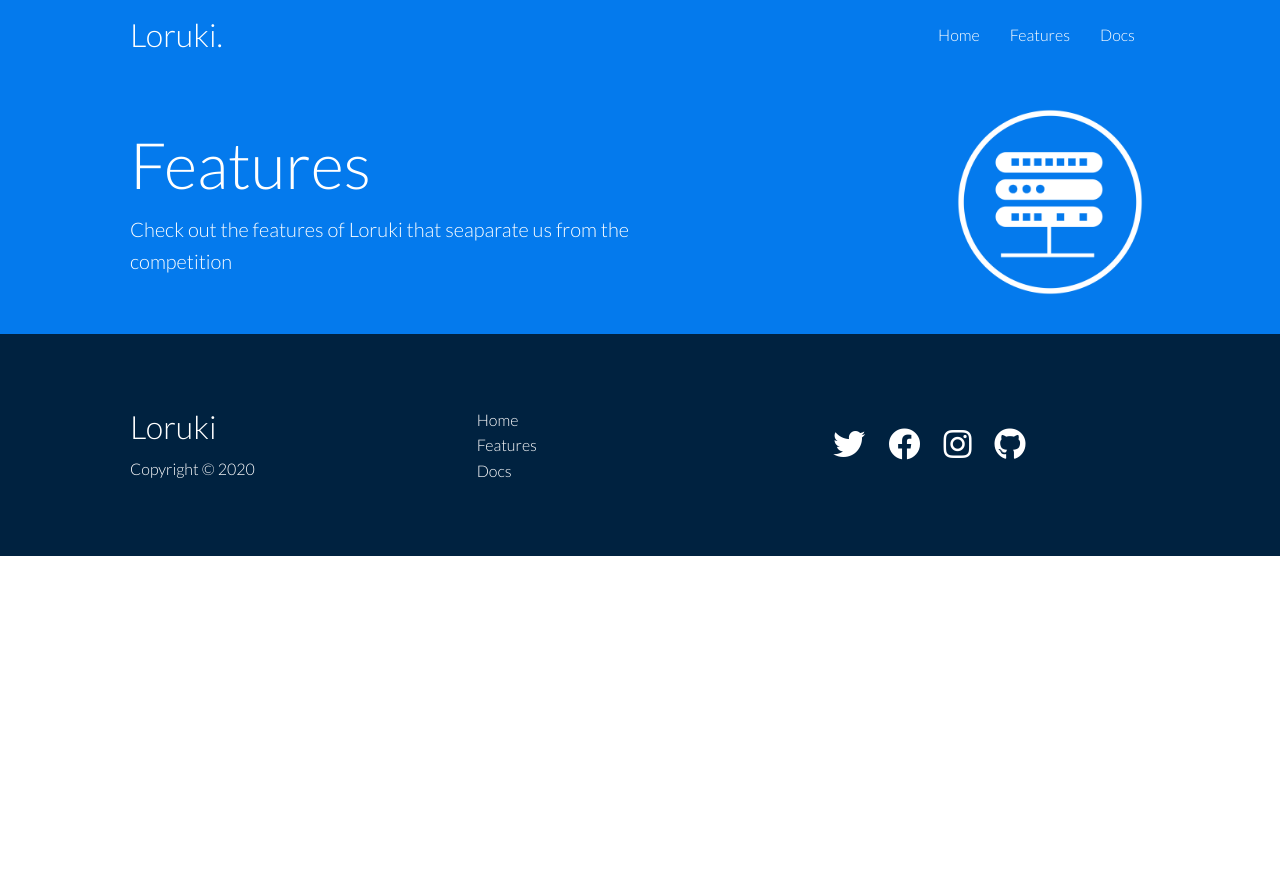
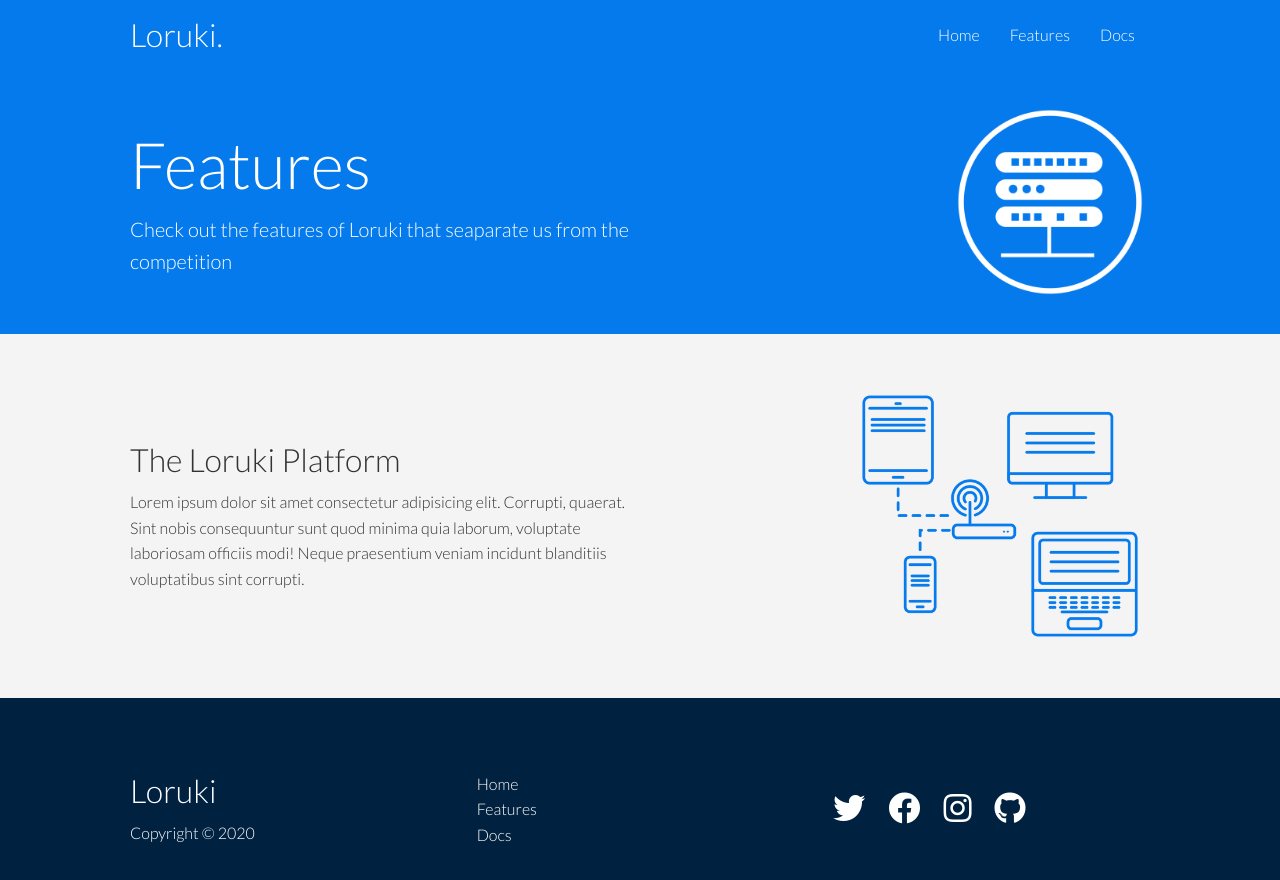
Before and after one commit to lawellwilhelm-dev/loruki, a website: page features.html in a window 1280 px wide. Before the commit the page ends 800 px from the top, so only its background shows below. Drawn offline with Linux system fonts and the light colour scheme.

Commit message:
Build subhead-section

```diff
--- a/css/style.css
+++ b/css/style.css
@@ -200,7 +200,10 @@ img {
     justify-self: flex-end;
 }
 
-
+.features-sub-head img {
+    width: 300px;
+    justify-self: flex-end;
+}
 
 .footer .social a {
     margin: 0 10px;
--- a/features.html
+++ b/features.html
@@ -28,6 +28,7 @@
         </div>
     </div>
 
+    <!-- Head -->
     <section class="features-head bg-primary pad-y-3">
         <div class="container grid">
             <div>
@@ -35,6 +36,17 @@
                 <p class="lead">Check out the features of Loruki that seaparate us from the competition</p>
             </div>
             <img src="images/server.png" alt="server">
+        </div>
+    </section>
+
+    <!-- Subhead -->
+    <section class="features-sub-head bg-light pad-y-3">
+        <div class="container grid">
+            <div>
+                <h1 class="md">The Loruki Platform</h1>
+                <p>Lorem ipsum dolor sit amet consectetur adipisicing elit. Corrupti, quaerat. Sint nobis consequuntur sunt quod minima quia laborum, voluptate laboriosam officiis modi! Neque praesentium veniam incidunt blanditiis voluptatibus sint corrupti.</p>
+            </div>
+            <img src="images/server2.png" alt="server">
         </div>
     </section>
 
```
